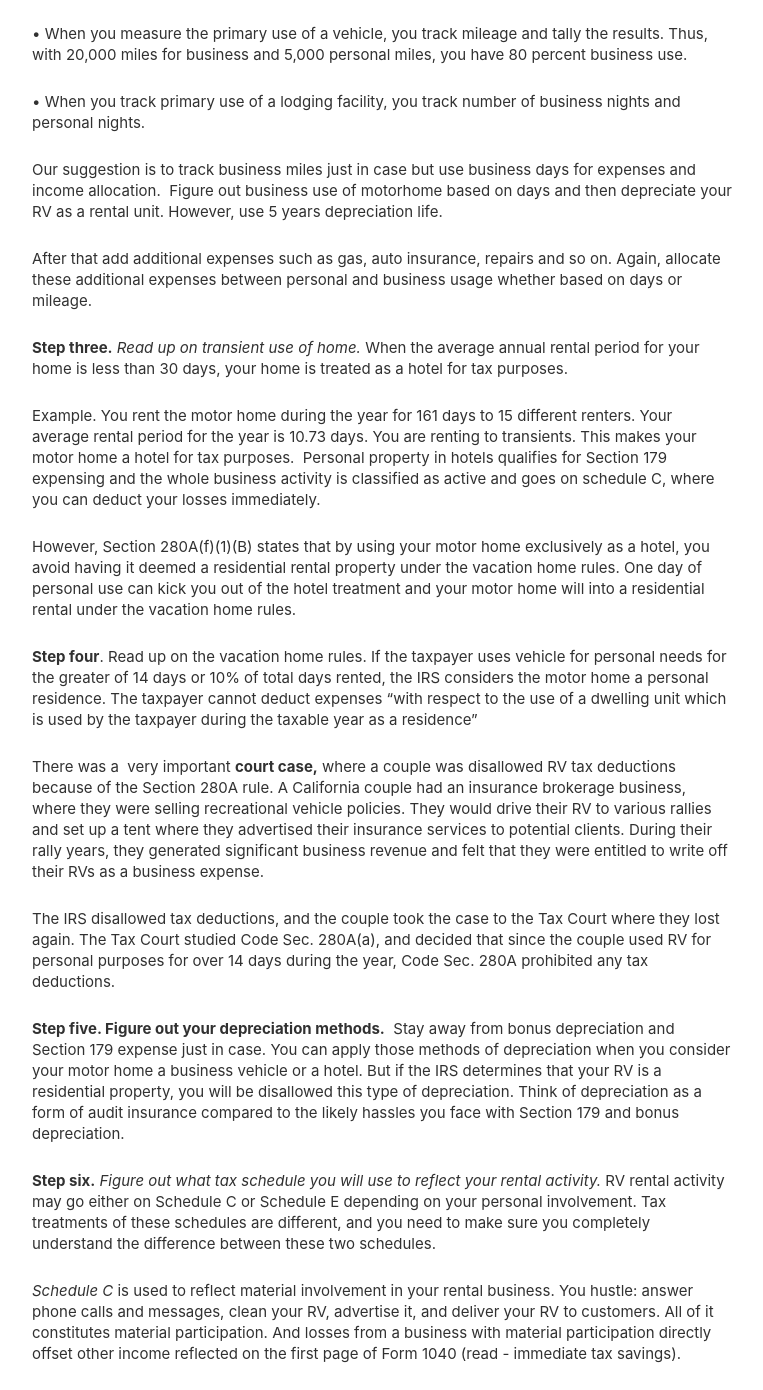
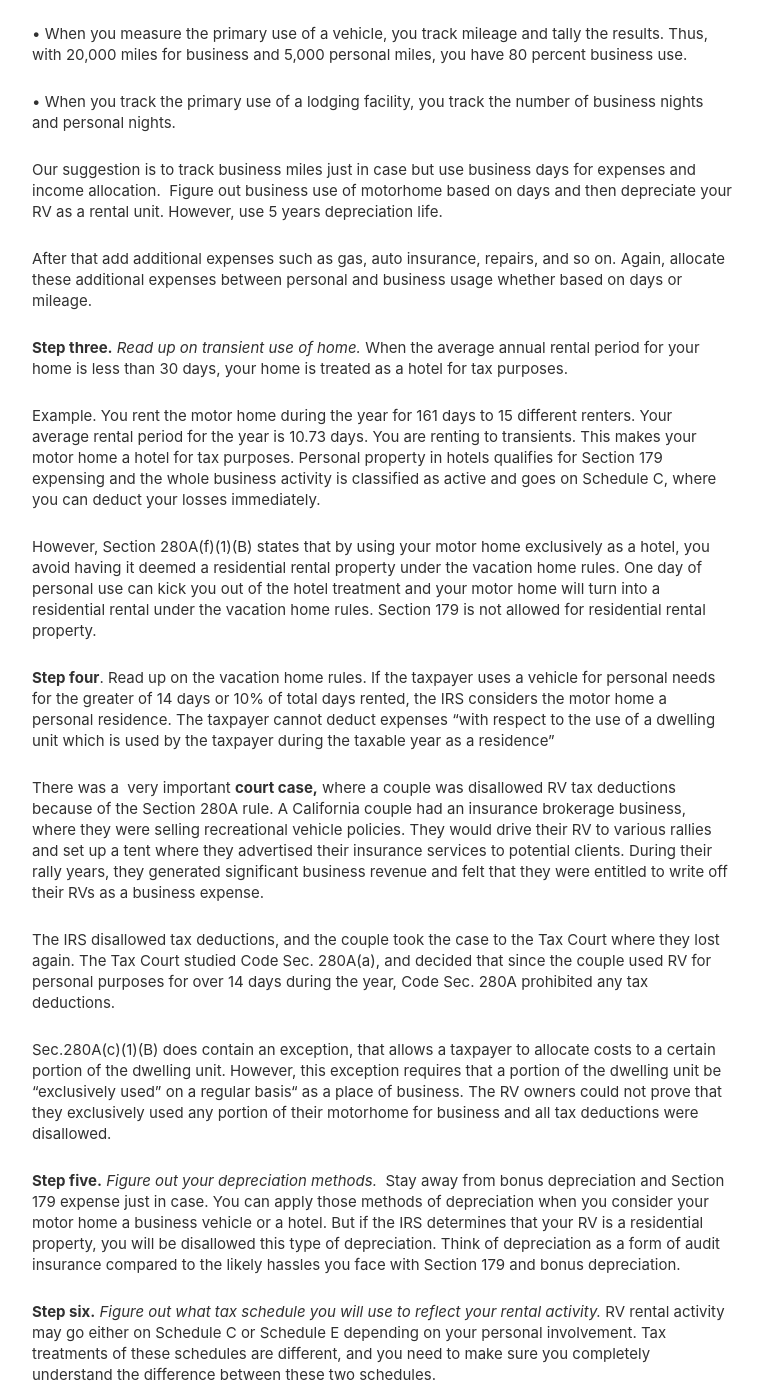
Before and after one commit to darena67/rvtaxgroup, a Gatsby site: page /blog/how-do-you-file-taxes-for-rv-or-trailer-rental/ in a window 1280 px wide. Shown: the part 990-2380 px from the top of the page, without its empty margins (258-1021 px from the left). Built offline with nearby package versions, Linux system fonts and the light colour scheme; Gatsby itself is replaced by a stand-in of ours.

Commit message:
Update Blog “how-do-you-file-taxes-for-rv-or-trailer-rental”

```diff
--- a/content/blog/how-do-you-file-taxes-for-rv-or-trailer-rental.md
+++ b/content/blog/how-do-you-file-taxes-for-rv-or-trailer-rental.md
@@ -14,25 +14,27 @@ So, you bought an RV and put it up on Outdoorsy. You made some money, and now it
 
 • When you measure the primary use of a vehicle, you track mileage and tally the results. Thus, with 20,000 miles for business and 5,000 personal miles, you have 80 percent business use.
 
-• When you track primary use of a lodging facility, you track number of business nights and personal nights.
+• When you track the primary use of a lodging facility, you track the number of business nights and personal nights.
 
 Our suggestion is to track business miles just in case but use business days for expenses and income allocation.  Figure out business use of motorhome based on days and then depreciate your RV as a rental unit. However, use 5 years depreciation life.
 
-After that add additional expenses such as gas, auto insurance, repairs and so on. Again, allocate these additional expenses between personal and business usage whether based on days or mileage.
+After that add additional expenses such as gas, auto insurance, repairs, and so on. Again, allocate these additional expenses between personal and business usage whether based on days or mileage.
 
 **Step three.** *Read up on transient use of home.* When the average annual rental period for your home is less than 30 days, your home is treated as a hotel for tax purposes.
 
-Example. You rent the motor home during the year for 161 days to 15 different renters. Your average rental period for the year is 10.73 days. You are renting to transients. This makes your motor home a hotel for tax purposes.  Personal property in hotels qualifies for Section 179 expensing and the whole business activity is classified as active and goes on schedule C, where you can deduct your losses immediately.
+Example. You rent the motor home during the year for 161 days to 15 different renters. Your average rental period for the year is 10.73 days. You are renting to transients. This makes your motor home a hotel for tax purposes. Personal property in hotels qualifies for Section 179 expensing and the whole business activity is classified as active and goes on Schedule C, where you can deduct your losses immediately.
 
-However, [Section 280A(f)(1)(B)](https://www.law.cornell.edu/definitions/uscode.php?width=840&height=800&iframe=true&def_id=26-USC-551373876-1977192054&term_occur=3&term_src=title:26:subtitle:A:chapter:1:subchapter:B:part:IX:section:280A) states that by using your motor home exclusively as a hotel, you avoid having it deemed a residential rental property under the vacation home rules. One day of personal use can kick you out of the hotel treatment and your motor home will into a residential rental under the vacation home rules.
+However, [Section 280A(f)(1)(B)](https://www.law.cornell.edu/definitions/uscode.php?width=840&height=800&iframe=true&def_id=26-USC-551373876-1977192054&term_occur=3&term_src=title:26:subtitle:A:chapter:1:subchapter:B:part:IX:section:280A) states that by using your motor home exclusively as a hotel, you avoid having it deemed a residential rental property under the vacation home rules. One day of personal use can kick you out of the hotel treatment and your motor home will turn into a residential rental under the vacation home rules. Section 179 is not allowed for residential rental property.
 
-**Step four**. Read up on the [vacation home rules](https://scholarship.law.duke.edu/cgi/viewcontent.cgi?article=2921&context=dlj). If the taxpayer uses vehicle for personal needs for the greater of 14 days or 10% of total days rented, the IRS considers the motor home a personal residence. The taxpayer cannot deduct expenses “with respect to the use of a dwelling unit which is used by the taxpayer during the taxable year as a residence”
+**Step four**. Read up on the [vacation home rules](https://scholarship.law.duke.edu/cgi/viewcontent.cgi?article=2921&context=dlj). If the taxpayer uses a vehicle for personal needs for the greater of 14 days or 10% of total days rented, the IRS considers the motor home a personal residence. The taxpayer cannot deduct expenses “with respect to the use of a dwelling unit which is used by the taxpayer during the taxable year as a residence”
 
 There was a  very important **[court case,](https://www.taxcontroversy.com/wp-content/uploads/2017/08/Jackson-v.-Commissioner-T.C.-Memo.-2014-160.pdf)** where a couple was disallowed RV tax deductions because of the Section 280A rule. A California couple had an insurance brokerage business, where they were selling recreational vehicle policies. They would drive their RV to various rallies and set up a tent where they advertised their insurance services to potential clients. During their rally years, they generated significant business revenue and felt that they were entitled to write off their RVs as a business expense.
 
 The IRS disallowed tax deductions, and the couple took the case to the Tax Court where they lost again. The Tax Court studied Code Sec. 280A(a), and decided that since the couple used RV for personal purposes for over 14 days during the year, Code Sec. 280A prohibited any tax deductions.
 
-**Step five. Figure out your depreciation methods.**  Stay away from bonus depreciation and Section 179 expense just in case. You can apply those methods of depreciation when you consider your motor home a business vehicle or a hotel. But if the IRS determines that your RV is a residential property, you will be disallowed this type of depreciation. Think of depreciation as a form of audit insurance compared to the likely hassles you face with Section 179 and bonus depreciation.
+Sec.280A(c)(1)(B) does contain an exception, that allows a taxpayer to allocate costs to a certain portion of the dwelling unit. However, this exception requires that a portion of the dwelling unit be “exclusively used” on a regular basis“ as a place of business. The RV owners could not prove that they exclusively used any portion of their motorhome for business and all tax deductions were disallowed.
+
+**Step five.** *Figure out your depreciation methods.*  Stay away from bonus depreciation and Section 179 expense just in case. You can apply those methods of depreciation when you consider your motor home a business vehicle or a hotel. But if the IRS determines that your RV is a residential property, you will be disallowed this type of depreciation. Think of depreciation as a form of audit insurance compared to the likely hassles you face with Section 179 and bonus depreciation.
 
 **Step six.** *Figure out what tax schedule you will use to reflect your rental activity.* RV rental activity may go either on Schedule C or Schedule E depending on your personal involvement. Tax treatments of these schedules are different, and you need to make sure you completely understand the difference between these two schedules.
 
```
